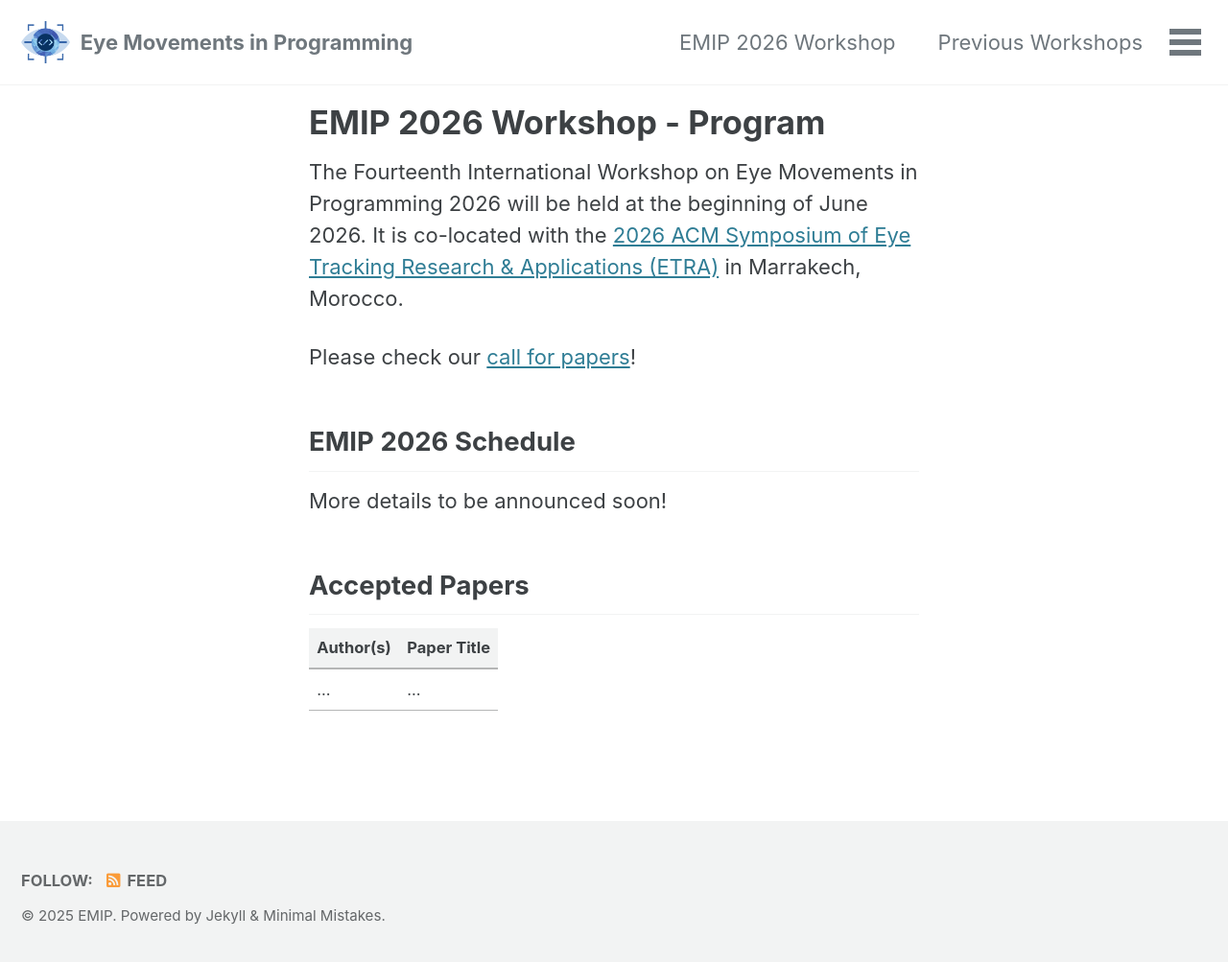
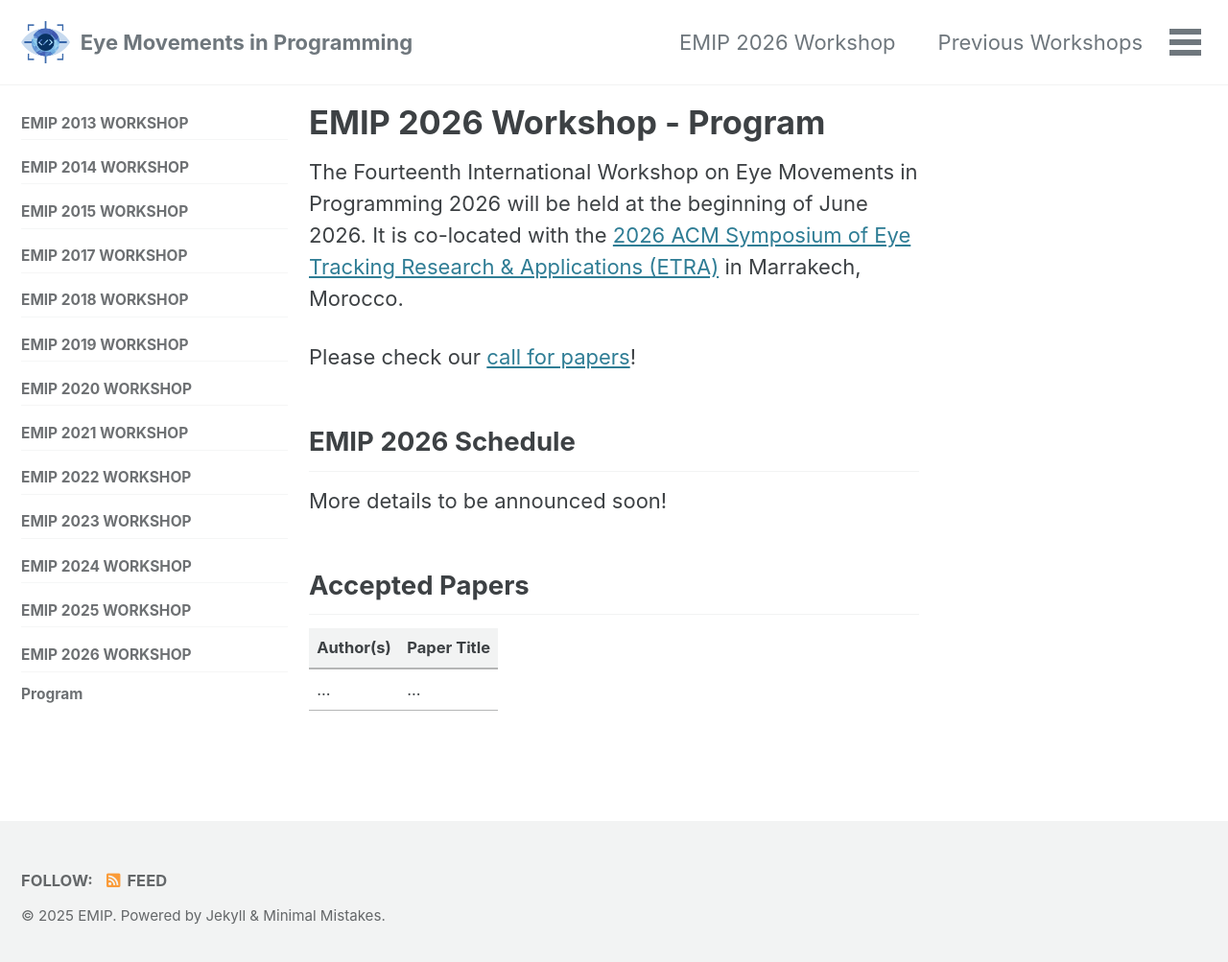
Before and after one commit to EMIPws/emipws.github.io, a Jekyll site: the page built from pages/workshop/emip-2026-program.md, in a window 1280 px wide and 1011 px high. Shown: the top 1003 px of the window at 96% size. Built offline with Jekyll 4.4.1, drawn with Linux system fonts in a browser that asks for light colours; cached includes are drawn as plain includes; part of the change alters nothing that is shown.

Commit message:
fix navigation again

```diff
--- a/_data/navigation.yml
+++ b/_data/navigation.yml
@@ -495,7 +495,7 @@ emip-2025:
   - title: "EMIP 2026 Workshop"
     url: /workshop/emip-2026/
 
-emip-2025:
+emip-2026:
   - title: "EMIP 2013 Workshop"
     url: /workshop/emip-2013/
   - title: "EMIP 2014 Workshop"
```
